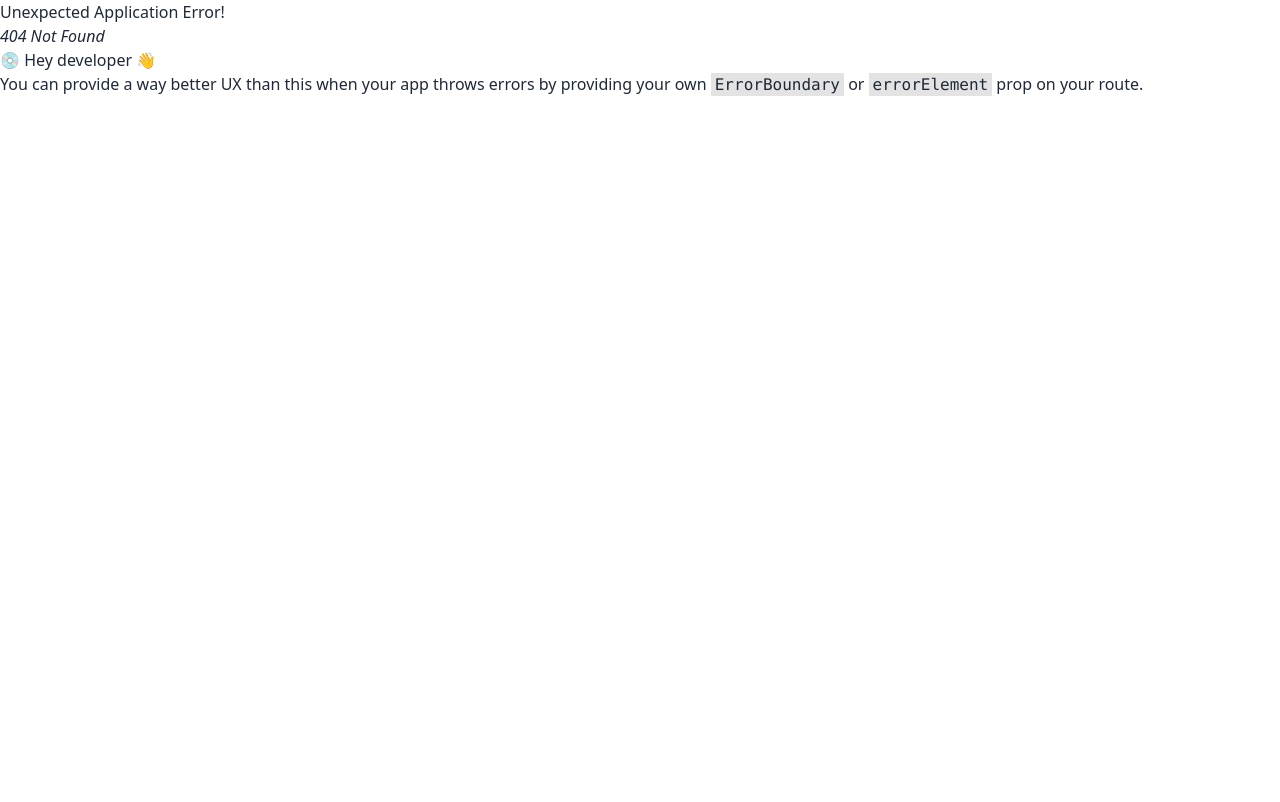
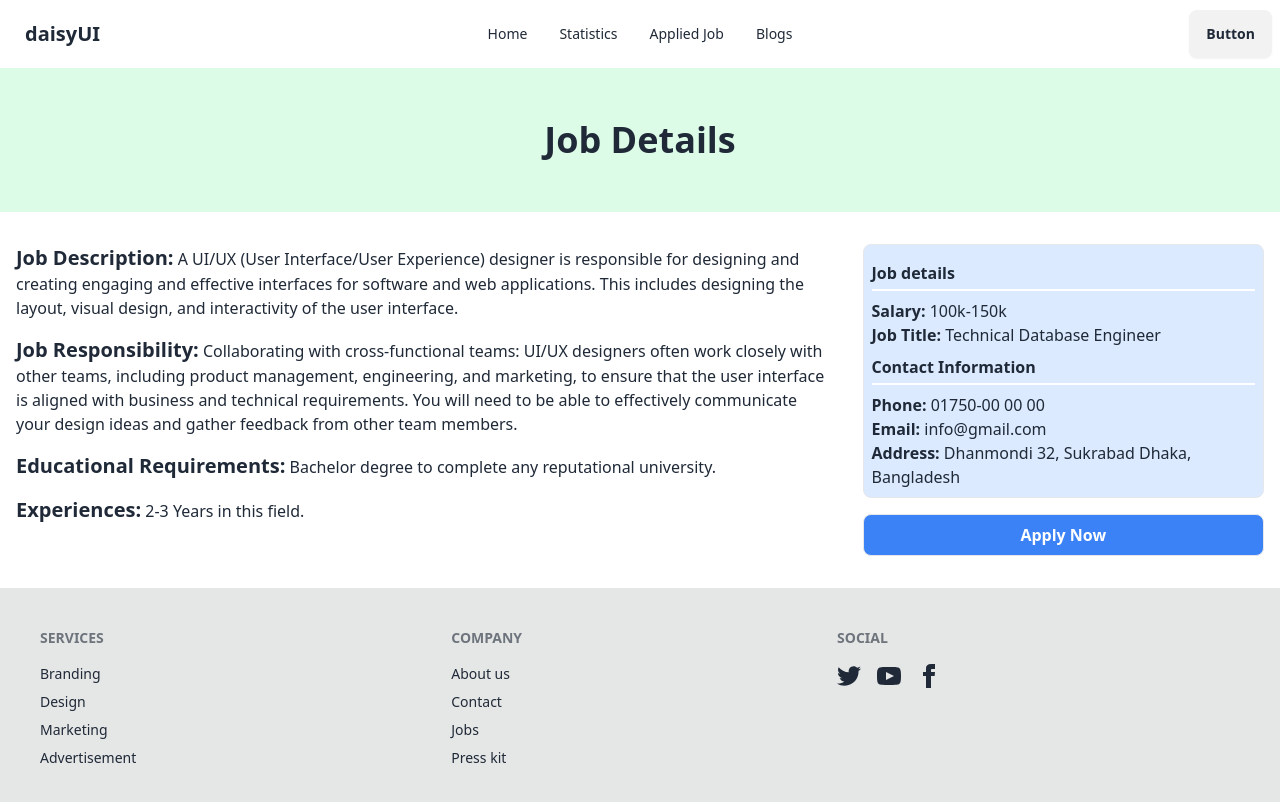
Before and after one commit to 12usama/react-career, a React (Vite) app: page /job/1 in a window 1280 px wide. Before the commit this address had no page. Shown: the top 802 px of the page. Built offline with nearby package versions, Linux system fonts and the light colour scheme.

Commit message:
jobs details done

```diff
--- a/package.json
+++ b/package.json
@@ -14,6 +14,7 @@
     "match-sorter": "^8.0.0",
     "react": "^18.3.1",
     "react-dom": "^18.3.1",
+    "react-icons": "^5.4.0",
     "react-router-dom": "^7.1.1",
     "sort-by": "^1.2.0"
   },
--- a/src/components/Home/FeaturedJobs/FeaturedJobs.jsx
+++ b/src/components/Home/FeaturedJobs/FeaturedJobs.jsx
@@ -5,11 +5,13 @@ const FeaturedJobs = () => {
 
     const [jobs, setJobs] = useState([]);
 
-    useEffect(()=>{
+    const [dataLength, setDataLength] = useState(4);
+
+    useEffect(() => {
         fetch('jobs.json')
-        .then(res=> res.json())
+            .then(res => res.json())
             .then(data => setJobs(data))
-    },[])
+    }, [])
     return (
         <div>
             <div>
@@ -18,8 +20,14 @@ const FeaturedJobs = () => {
             </div>
             <div className='grid lg:grid-cols-2 gap-6 lg:p-20 p-10'>
                 {
-                jobs.map(job => <Job key={job.id} job={job}></Job>)
+                    jobs.slice(0, dataLength).map(job => <Job key={job.id} job={job}></Job>)
                 }
+
+                <div className= {dataLength === jobs.length && 'hidden'}>
+                    <button
+                        onClick={() => setDataLength(jobs.length)}
+                        className='px-5 py-2 font-extrabold border rounded border-blue-500'>Show more</button>
+                </div>
             </div>
         </div>
     );
--- a/src/components/Home/FeaturedJobs/Job/Job.jsx
+++ b/src/components/Home/FeaturedJobs/Job/Job.jsx
@@ -1,7 +1,10 @@
 import React from 'react';
+import { MdLocationOn } from "react-icons/md";
+import { Link } from 'react-router-dom';
+
 
 const Job = ({ job }) => {
-    const { job_title,logo,company_name,remote_or_onsite,location,job_type} = job;
+    const { id, job_title, logo, company_name, remote_or_onsite, location, job_type } = job;
     return (
         <div>
             <div className="card card-compact bg-base-100 shadow-xl">
@@ -17,8 +20,13 @@ const Job = ({ job }) => {
                         <button className='px-5 py-2 font-extrabold border rounded border-blue-500'>{remote_or_onsite}</button>
                         <button className='px-5 py-2 font-extrabold border rounded border-blue-500'>{job_type}</button>
                     </div>
+                    <div>
+                        <h2 className='flex gap-1'><MdLocationOn className='text-2xl'></MdLocationOn>{location}</h2>
+                    </div>
                     <div className="card-actions">
-                        <button className="btn btn-primary">Buy Now</button>
+                        <Link to={`/job/${id}`}>
+                            <button className="btn btn-primary">View Details</button>
+                        </Link>
                     </div>
                 </div>
             </div>
--- /dev/null
+++ b/src/components/Home/FeaturedJobs/Job/JobDetails/JobDetails.jsx
@@ -0,0 +1,40 @@
+import React from 'react';
+import { useLoaderData, useParams } from 'react-router-dom';
+
+const JobDetails = () => {
+    const jobs = useLoaderData();
+    const { id } = useParams()
+    const idInt = parseInt(id);
+    const job = jobs.find(job => job.id === idInt);
+    return (
+        <div>
+            <div className='bg-green-100 py-3 mb-8'>
+            <h2 className='text-4xl font-extrabold text-center my-10'>Job Details</h2>
+            </div>
+            <div className='grid lg:flex justify-between gap-8 px-4 pb-8'>
+                <div className=' col-span-2 gap-4 w-[70%]'>
+                    <h2 className='mb-4'><span className='font-bold text-xl'>Job Description:</span> {job.job_description} </h2>
+                    <h2 className='mb-4'><span className='font-bold text-xl'>Job Responsibility:</span> {job.job_responsibility} </h2>
+                    <h2 className='mb-4'><span className='font-bold text-xl'>Educational Requirements:</span> {job.educational_requirements} </h2>
+                    <h2 className='mb-4'><span className='font-bold text-xl'>Experiences:</span> {job.experiences} </h2>
+                </div>
+                <div>
+                    <div className='border bg-blue-100 rounded-lg p-2'>
+                        <h2 className='my-2 font-bold border-b-2 pb-1 border-white'>Job details</h2>
+                        <p><span className='font-bold'>Salary: </span>{job.salary}</p>
+                        <p><span className='font-bold '>Job Title: </span>{job.job_title}</p>
+                        <h2 className='my-2 font-bold border-b-2 pb-1 border-white'>Contact Information</h2>
+                        <p><span className='font-bold'>Phone: </span>{job.contact_information.phone}</p>
+                        <p><span className='font-bold'>Email: </span>{job.contact_information.email}</p>
+                        <p><span className='font-bold'>Address: </span>{job.contact_information.address}</p>
+                    </div>
+                    <button className='mt-4 w-full px-5 py-2 font-extrabold border rounded-lg bg-blue-500 text-white'>Apply Now</button>
+                </div>
+            </div>
+
+
+        </div>
+    );
+};
+
+export default JobDetails;
--- a/src/main.jsx
+++ b/src/main.jsx
@@ -11,6 +11,7 @@ import Home from './components/Home/Home';
 import Statistics from './components/Statistics/Statistics';
 import AppliedJob from './components/AppliedJob/AppliedJob';
 import Blogs from './components/Blogs/Blogs';
+import JobDetails from './components/Home/FeaturedJobs/Job/JobDetails/JobDetails';
 
 const router = createBrowserRouter([
   {
@@ -32,6 +33,11 @@ const router = createBrowserRouter([
       {
         path: "/blogs",
         element: <Blogs></Blogs>
+      },
+      {
+        path:'/job/:id',
+        element: <JobDetails></JobDetails>,
+        loader: () => fetch('../public/jobs.json')
       }
     ]
   },
```
Also changed, not shown: 1 other file (tests, documents, lock files or other folders). Lines whose indentation alone changed are shown as unchanged.
